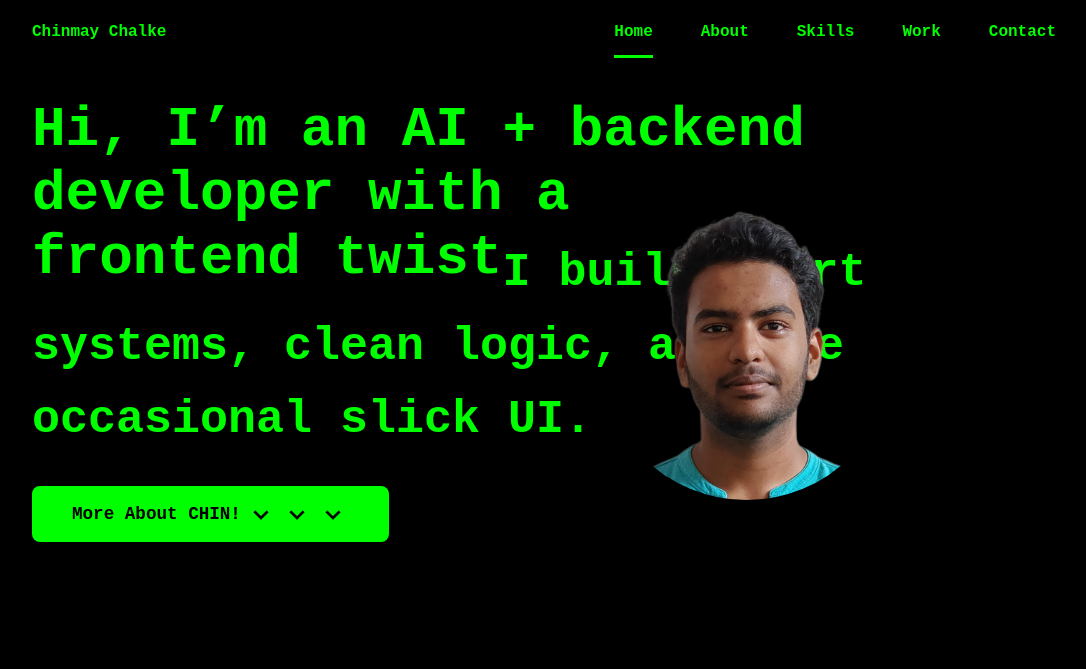
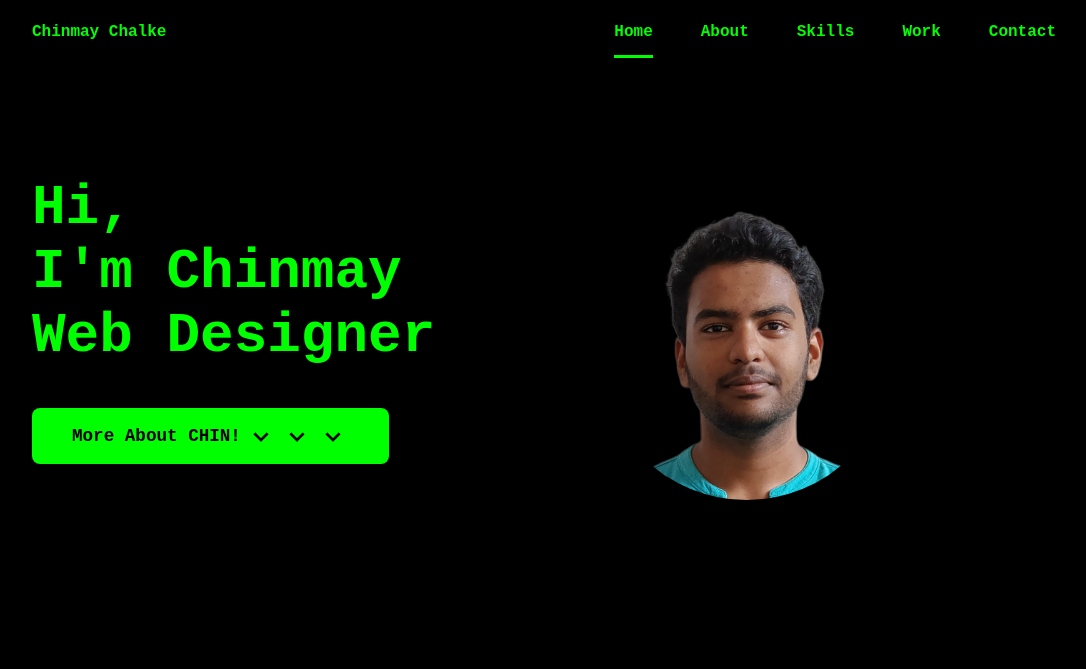
Before and after one commit to itsace003/PORTFOLIO-2, a plain HTML site: page index.html in a window 1280 px wide. Shown: the top 669 px of the page, without its empty margins (96-1182 px from the left). Drawn offline with nearby package versions, Linux system fonts and the light colour scheme.

Commit message:
Revert "Update hero text"

```diff
--- a/index.html
+++ b/index.html
@@ -34,7 +34,7 @@
     <main class="l-main">
         <section class="home bd-grid" id="home">
             <div class="home-data">
-                <h1 class="home-title">Hi, I’m an <span class="home-title-color">AI + backend developer</span> with a<br><span class="home-title-color">frontend twist</span><sub>I build smart systems, clean logic, and the occasional slick UI.</sub></h1>
+                <h1 class="home-title">Hi, <br>I'm <span class="home-title-color">Chinmay</span><br> Web Designer</h1>
                 <a href="#about" class="button scroll-button"><span>More About CHIN!</span> <i class='bx bx-chevron-down'></i><i class='bx bx-chevron-down'></i><i class='bx bx-chevron-down'></i></a>
             </div>
 
```
